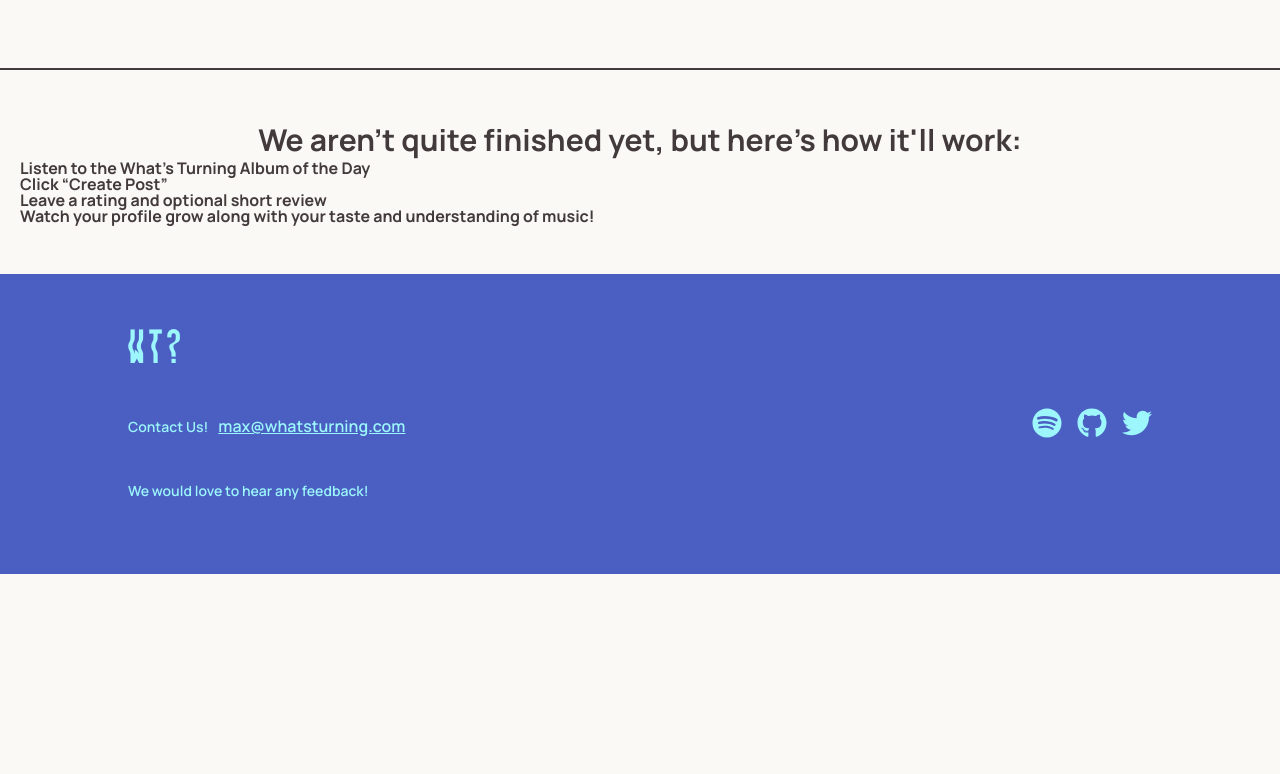
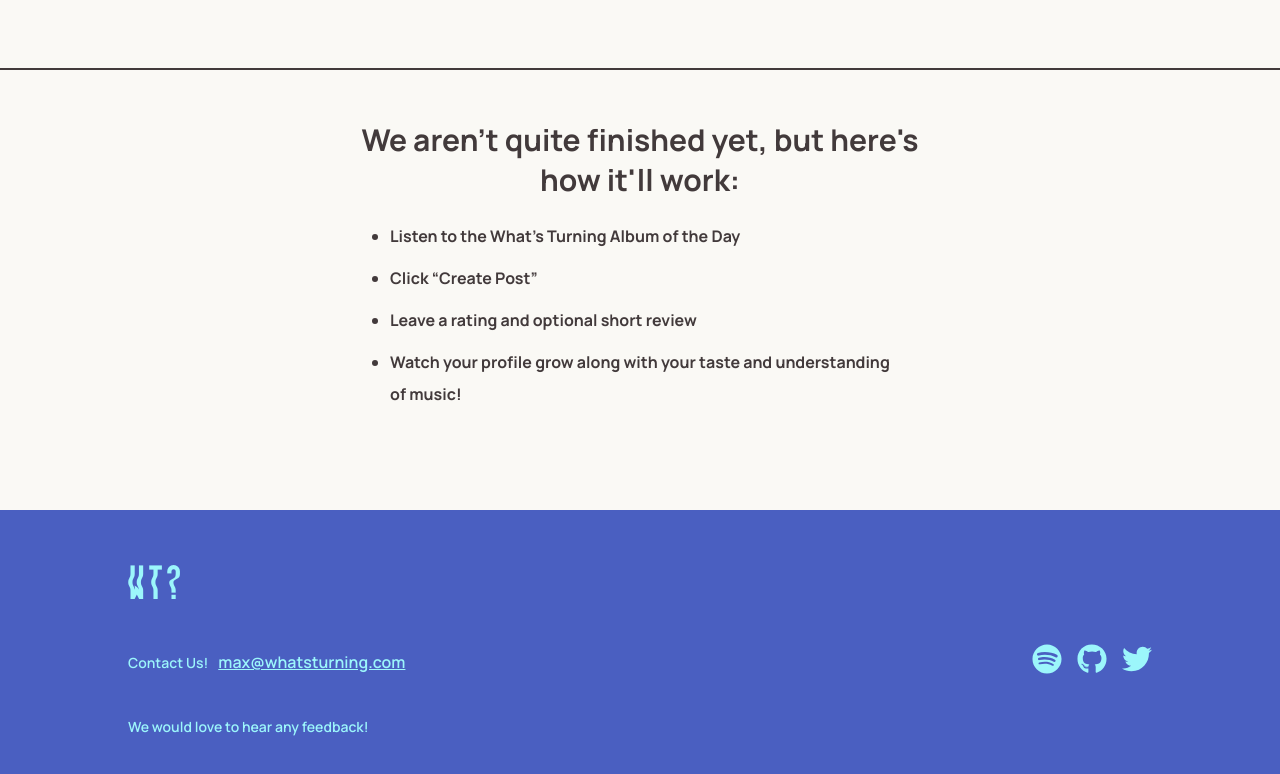
Before and after one commit to maxwellpothier/whats-turning, a Next.js app: page / in a window 1280 px wide. Shown: the part 838-1612 px from the top of the page. Before the commit the page ends 1412 px from the top, so only its background shows below. Built offline with nearby package versions, Linux system fonts and the light colour scheme.

Commit message:
finishes excuse section

```diff
--- a/pages/index.js
+++ b/pages/index.js
@@ -4,6 +4,7 @@ import Theme from "../components/theme/Theme";
 import TodaysAlbum from "../components/TodaysAlbum";
 import PostCard from "../components/post/PostCard";
 import HorizontalLine from "../components/HorizontalLine";
+import Container from "../components/theme/Container";
 
 const Home = () => {
 	return (
@@ -17,15 +18,15 @@ const Home = () => {
 				<PostCard/>
 			</div>
 			<HorizontalLine/>
-			<div className={styles.productDescription}>
+			<Container>
 				<h3 className={styles.excuse}>We aren&apos;t quite finished yet, but here&apos;s how it&apos;ll work:</h3>
-				<ul>
+				<ul className={styles.stepList}>
 					<li>Listen to the What&apos;s Turning Album of the Day</li>
 					<li>Click “Create Post”</li>
 					<li>Leave a rating and optional short review</li>
 					<li>Watch your profile grow along with your taste and understanding of music!</li>
 				</ul>
-			</div>
+			</Container>
 		</Theme>
 	);
 };
--- a/pages/index.module.scss
+++ b/pages/index.module.scss
@@ -18,14 +18,23 @@
 	margin-bottom: 70px;
 }
 
-.productDescription {
-	margin: 0 20px;
-}
-
 .excuse {
 	font-size: 30px;
 	line-height: 40px;
 	text-align: center;
+	margin-bottom: 20px;
+	max-width: 600px;
+}
+
+.stepList {
+	list-style-type: disc;
+	margin: 0 20px;
+	line-height: 2;
+	display: flex;
+	flex-direction: column;
+	gap: 10px;
+	max-width: 500px;
+
 }
 
 @media only screen and (min-width: 658px) {
```
